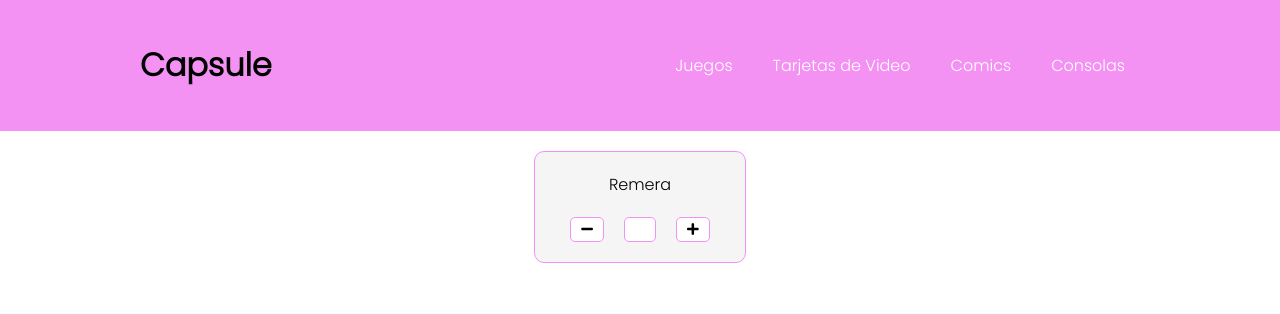
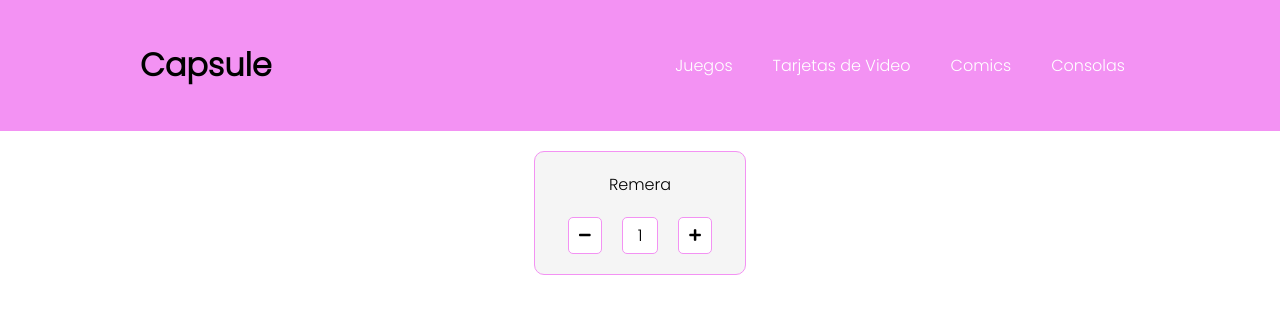
Before and after one commit to facundo3336/react, a React (Create React App) app: page / in a window 1280 px wide. Shown: the top 314 px of the page. Built offline with nearby package versions, Linux system fonts and the light colour scheme; a web font is replaced by a local one.

Commit message:
Agregar contador y funcionalidades

```diff
--- a/src/App.js
+++ b/src/App.js
@@ -1,12 +1,12 @@
 import "./App.css";
-import { CountButton } from "./components/CountButton/CountButton";
-import { Navbar } from "./components/Navbar/Navbar";
+import { CountButton } from "./components/itemCount/itemCount.js";
+import { Navbar } from "./components/Navbar/Navbar.js";
 
 function App() {
   return (
     <>
       <Navbar />
-      <CountButton />
+      <CountButton stock={8} initial={1} />
     </>
   );
 }
--- a/src/components/CountButton/CountButton.js
+++ /dev/null
@@ -1,20 +0,0 @@
-import "./CountButton.css";
-
-export const CountButton = ({ stock, initial }) => {
-  const countNumber = initial;
-
-  return (
-    <div className="CountButton">
-      <span>Remera</span>
-      <div className="container">
-        <button>
-          <i class="fas fa-minus"></i>
-        </button>
-        <span id="countNumber">{countNumber}</span>
-        <button>
-          <i class="fas fa-plus"></i>
-        </button>
-      </div>
-    </div>
-  );
-};
--- /dev/null
+++ b/src/components/itemCount/itemCount.js
@@ -0,0 +1,33 @@
+import "./itemCount.css";
+import { useState } from "react";
+
+export const CountButton = ({ stock, initial }) => {
+  const [countNumber, setCountNumber] = useState(initial);
+
+  function sum() {
+    if (countNumber < stock) {
+      setCountNumber(countNumber + 1);
+    }
+  }
+
+  function subtract() {
+    if (countNumber > 0) {
+      setCountNumber(countNumber - 1);
+    }
+  }
+
+  return (
+    <div className="CountButton">
+      <span>Remera</span>
+      <div className="container">
+        <button onClick={subtract}>
+          <i class="fas fa-minus"></i>
+        </button>
+        <span id="countNumber">{countNumber}</span>
+        <button onClick={sum}>
+          <i class="fas fa-plus"></i>
+        </button>
+      </div>
+    </div>
+  );
+};
```
Also changed, not shown: src/components/itemCount/itemCount.css (renamed from src/components/CountButton/CountButton.css).
